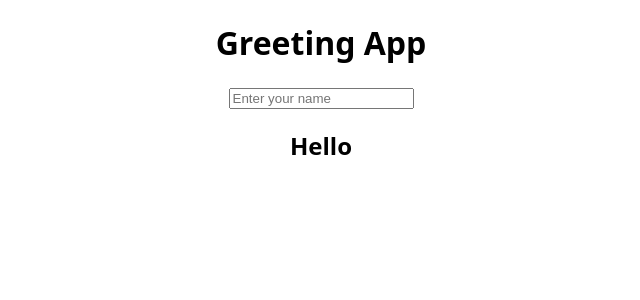
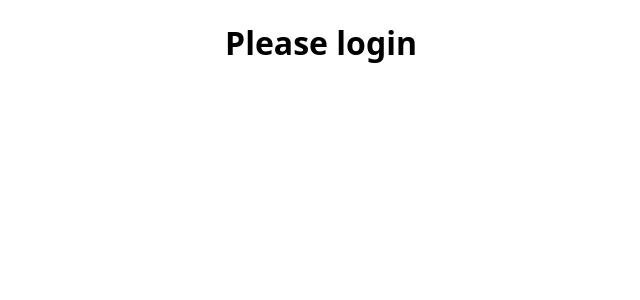
Before and after one commit to dgmity/erasmus-projects, a React (Vite) app in the folder react-js/: page / in a window 1280 px wide. Shown: the top 300 px of the page, without its empty margins (319-959 px from the left). Built offline with nearby package versions, Linux system fonts and the light colour scheme.

Commit message:
Login with operator

```diff
--- a/react-js/src/App.jsx
+++ b/react-js/src/App.jsx
@@ -1,11 +1,8 @@
-import { useState } from "react";
 function App() {
-  const [name, setName] = useState("");
+  const isLogin = false;
   return (
     <div>
-      <h1>Greeting App</h1>
-      <input type="text" placeholder="Enter your name" onChange={(e) => setName(e.target.value)}/>
-      <h2>Hello {name}</h2>
+      {isLogin ? <h1>Welcome back</h1> : <h1>Please login</h1>}
     </div>
   )
 }
```
